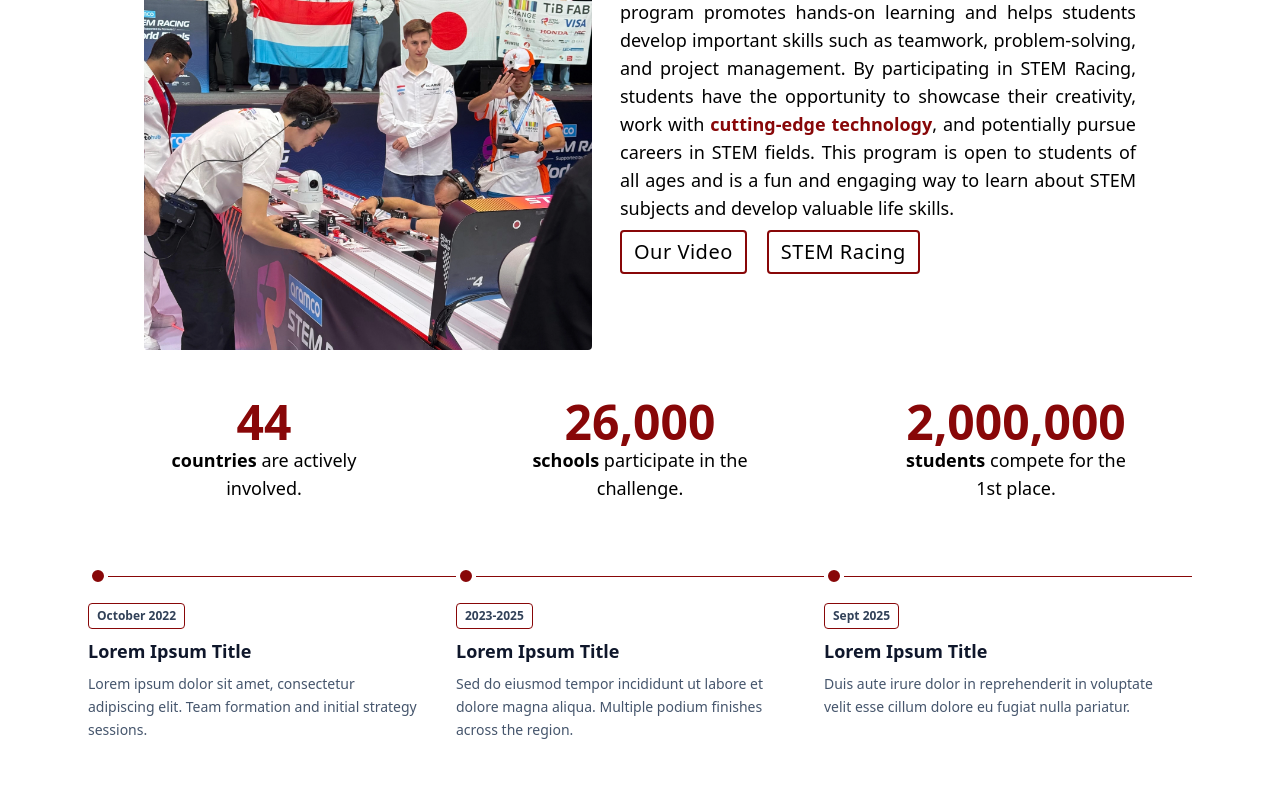
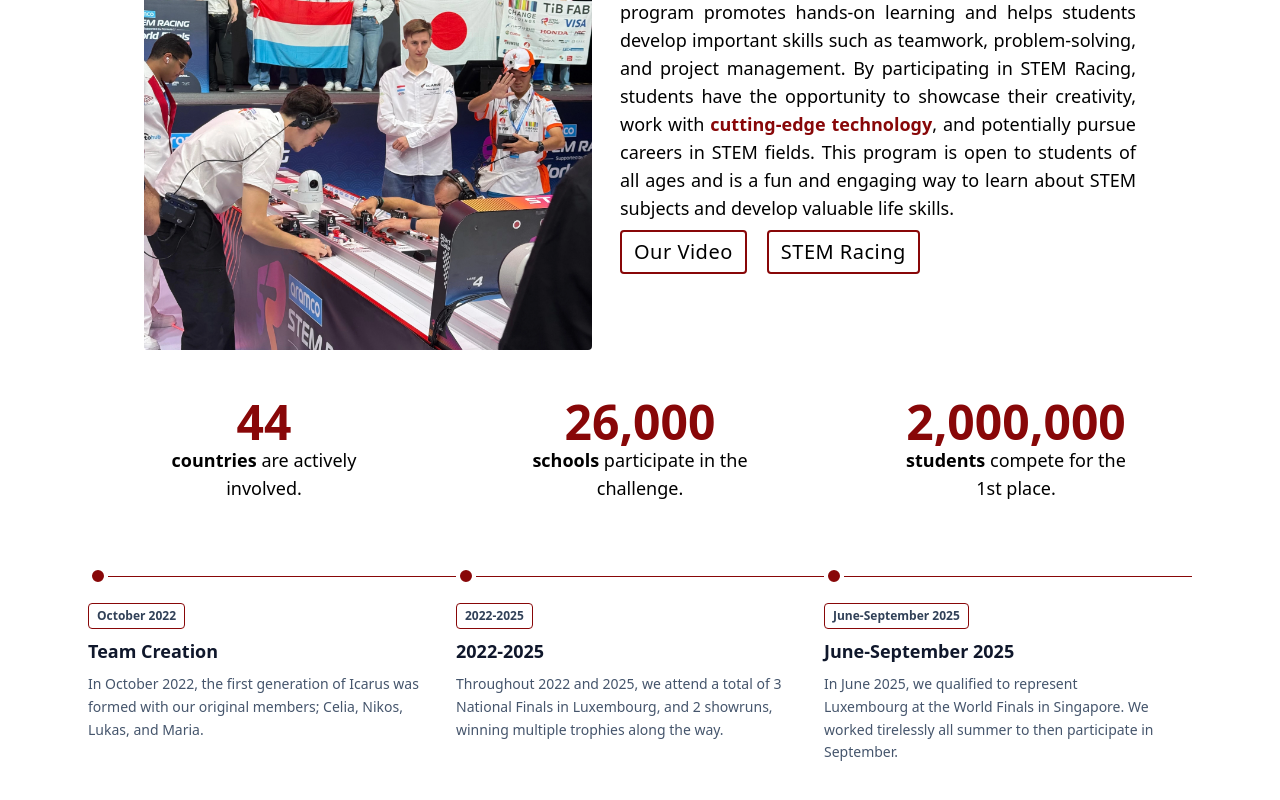
Before and after one commit to ccsio/icarus-website2, a Vue app: page / in a window 1280 px wide. Shown: the part 1050-1850 px from the top of the page. Built offline with nearby package versions, Linux system fonts and the light colour scheme; a web font is replaced by a local one.

Commit message:
home timeline en text

```diff
--- a/src/components/HomeTimeline.vue
+++ b/src/components/HomeTimeline.vue
@@ -29,11 +29,11 @@
       <!-- CONTENT SECTION -->
       <div class="mt-4 md:pe-8">
         <time class="inline-block border border-icarus-red text-slate-700 text-xs font-bold px-2 py-1 rounded mb-2">
-          October 2022
+          {{ $t('home.timeline.item1.date') }}
         </time>
-        <h3 class="text-lg font-bold text-slate-900 mb-2">Lorem Ipsum Title</h3>
+        <h3 class="text-lg font-bold text-slate-900 mb-2">{{ $t('home.timeline.item1.title') }}</h3>
         <p class="text-slate-600 text-sm leading-relaxed">
-          Lorem ipsum dolor sit amet, consectetur adipiscing elit. Team formation and initial strategy sessions.
+          {{ $t('home.timeline.item1.text') }}
         </p>
       </div>
     </li>
@@ -46,34 +46,34 @@
       </div>
       <div class="mt-4 md:pe-8">
         <time class="inline-block border border-icarus-red text-slate-700 text-xs font-bold px-2 py-1 rounded mb-2">
-          2023-2025
+          {{ $t('home.timeline.item2.date') }}
         </time>
-        <h3 class="text-lg font-bold text-slate-900 mb-2">Lorem Ipsum Title</h3>
+        <h3 class="text-lg font-bold text-slate-900 mb-2">{{ $t('home.timeline.item2.date') }}</h3>
         <p class="text-slate-600 text-sm leading-relaxed">
-          Sed do eiusmod tempor incididunt ut labore et dolore magna aliqua. Multiple podium finishes across the region.
+          {{ $t('home.timeline.item2.text') }}
         </p>
       </div>
     </li>
 
     <!-- Timeline Item 3 -->
-    <!-- <li class="relative mb-10 ms-7 md:ms-0 md:mb-0 md:flex-1">
+    <li class="relative mb-10 ms-7 md:ms-0 md:mb-0 md:flex-1">
       <div class="flex items-center">
         <div class="absolute md:relative -start-9.5 md:start-0 z-10 w-5 h-5 bg-icarus-red rounded-full border-4 border-white shrink-0"></div>
         <div class="hidden md:block w-full h-px bg-icarus-red"></div>
       </div>
       <div class="mt-4 md:pe-8">
         <time class="inline-block border border-icarus-red text-slate-700 text-xs font-bold px-2 py-1 rounded mb-2">
-          May 2025
+          {{ $t('home.timeline.item3.date') }}
         </time>
-        <h3 class="text-lg font-bold text-slate-900 mb-2">Lorem Ipsum Title</h3>
+        <h3 class="text-lg font-bold text-slate-900 mb-2">{{ $t('home.timeline.item3.date') }}</h3>
         <p class="text-slate-600 text-sm leading-relaxed">
-          Ut enim ad minim veniam, quis nostrud exercitation ullamco laboris nisi ut aliquip ex ea commodo consequat.
+          {{ $t('home.timeline.item3.text') }}
         </p>
       </div>
-    </li> -->
+    </li>
 
     <!-- Timeline Item 4 -->
-    <li class="relative mb-0 ms-7 md:ms-0 md:flex-1">
+    <!-- <li class="relative mb-0 ms-7 md:ms-0 md:flex-1">
       <div class="flex items-center">
         <div class="absolute md:relative -start-9.5 md:start-0 z-10 w-5 h-5 bg-icarus-red rounded-full border-4 border-white shrink-0"></div>
         <div class="hidden md:block w-full h-px bg-icarus-red"></div>
@@ -87,7 +87,7 @@
           Duis aute irure dolor in reprehenderit in voluptate velit esse cillum dolore eu fugiat nulla pariatur.
         </p>
       </div>
-    </li>
+    </li> -->
   </ol>
 </div>
 </template>
--- a/src/i18n/locales/en.json
+++ b/src/i18n/locales/en.json
@@ -5,6 +5,23 @@
             "subheading": "Proud winners of {awards} and Luxembourg's representatives at the {finals}",
             "awards_count": "5 awards",
             "finals_name": "World Finals 2025"
+        },
+        "timeline": {
+            "item1": {
+                "date": "October 2022",
+                "title": "Team Creation",
+                "text": "In October 2022, the first generation of Icarus was formed with our original members; Celia, Nikos, Lukas, and Maria. "
+            },
+            "item2": {
+                "date": "2022-2025",
+                "title": "National Competitions",
+                "text": "Throughout 2022 and 2025, we attend a total of 3 National Finals in Luxembourg, and 2 showruns, winning multiple trophies along the way."
+            },
+            "item3": {
+                "date": "June-September 2025",
+                "title": "World Finals",
+                "text": "In June 2025, we qualified to represent Luxembourg at the World Finals in Singapore. We worked tirelessly all summer to then participate in September."
+            }
         }
     }
 }
```
